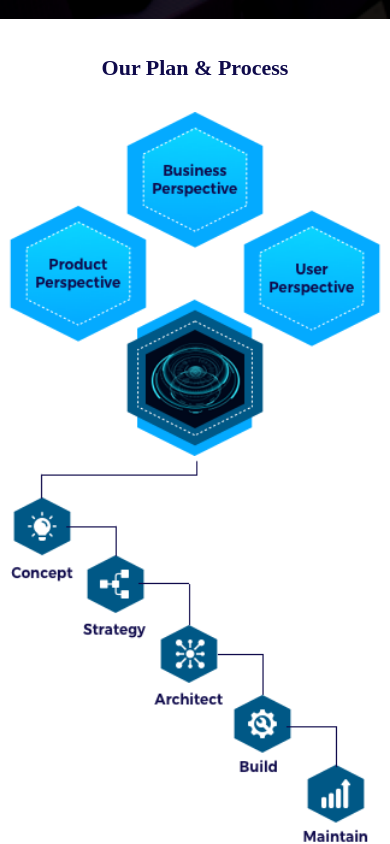
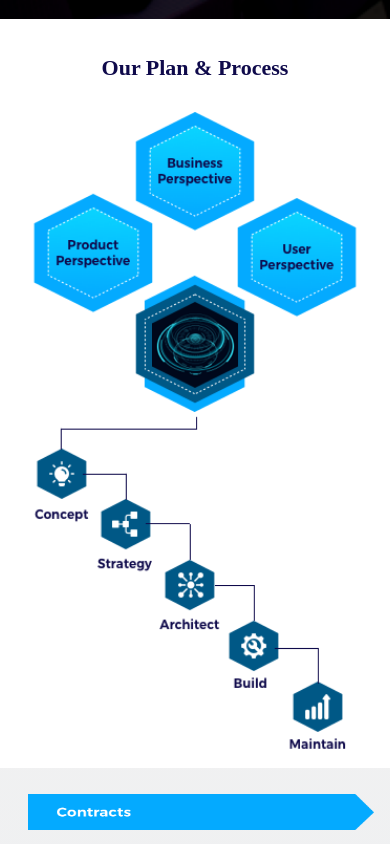
Before and after one commit to VarshaKumari7/Product-Engineering-Services_Page, a React (Create React App) app: page / in a window 390 px wide. Shown: the part 5468-6312 px from the top of the page. Built offline with nearby package versions, Linux system fonts and the light colour scheme.

Commit message:
Changes update

```diff
--- a/src/components/Home/home.scss
+++ b/src/components/Home/home.scss
@@ -337,6 +337,10 @@
 
     .third-page-img {
         display: none;
+    }
+
+    .third-page-imgs {
+        margin: 0 25px !important;
     }
 
     .get-started img {
```
